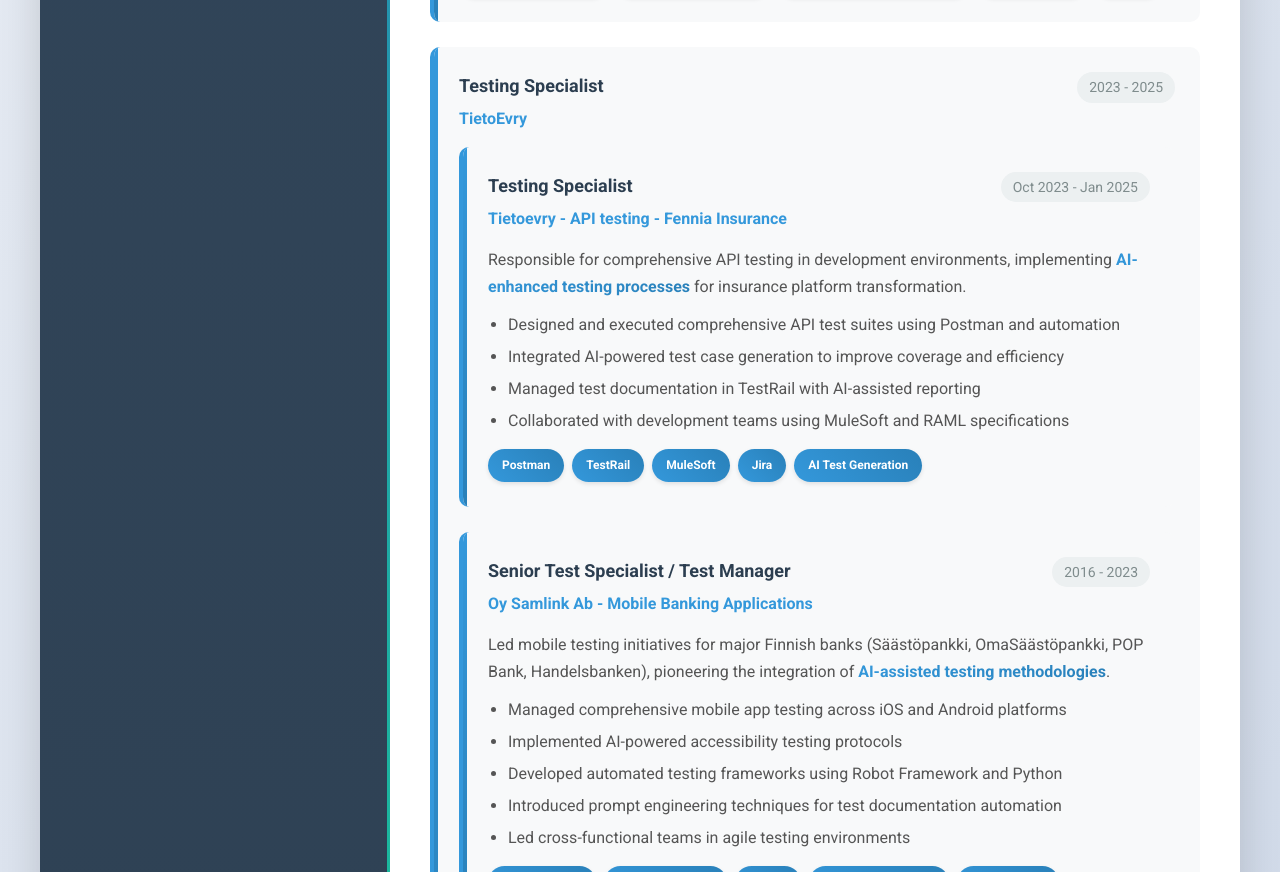
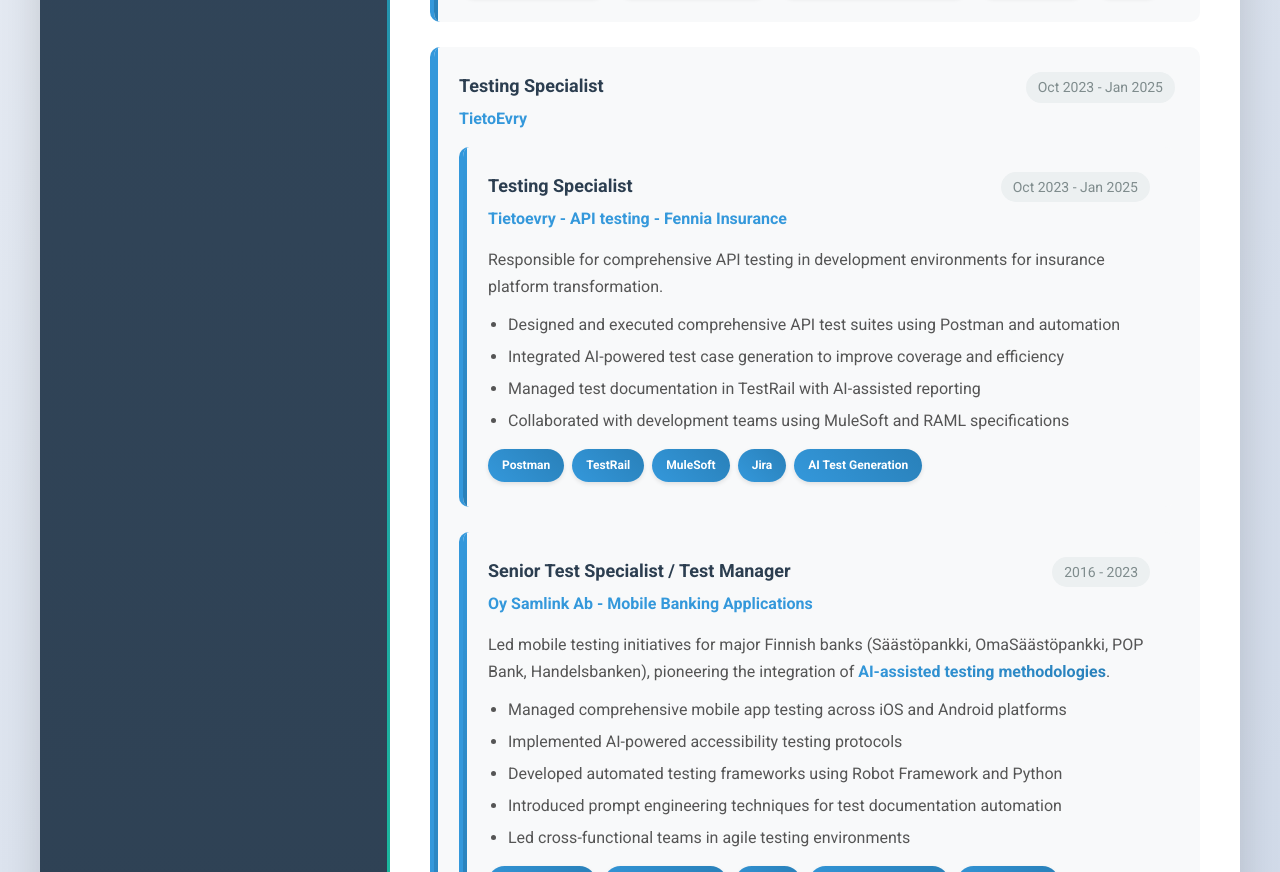
Before and after one commit to RBKunnela/renata-resume, a website: page index.html in a window 1280 px wide. Shown: the part 2041-2913 px from the top of the page. Drawn offline with Linux system fonts and the light colour scheme.

Commit message:
fix: properly remove AI-Enhanced Testing Specialist section and update TietoEvry dates

```diff
--- a/index.html
+++ b/index.html
@@ -1288,7 +1288,7 @@
                             <div class="job-title">Testing Specialist</div>
                             <div class="company">TietoEvry</div>
                         </div>
-                        <div class="duration">2023 - 2025</div>
+                        <div class="duration">Oct 2023 - Jan 2025</div>
                     </div>
                 <div class="experience-item">
                     <div class="job-header">
@@ -1299,7 +1299,7 @@
                         <div class="duration">Oct 2023 - Jan 2025</div>
                     </div>
                     <div class="job-description">
-                        <p>Responsible for comprehensive API testing in development environments, implementing <strong class="highlight-ai">AI-enhanced testing processes</strong> for insurance platform transformation.</p>
+                        <p>Responsible for comprehensive API testing in development environments for insurance platform transformation.</p>
                         <ul>
                             <li>Designed and executed comprehensive API test suites using Postman and automation</li>
                             <li>Integrated AI-powered test case generation to improve coverage and efficiency</li>
```
